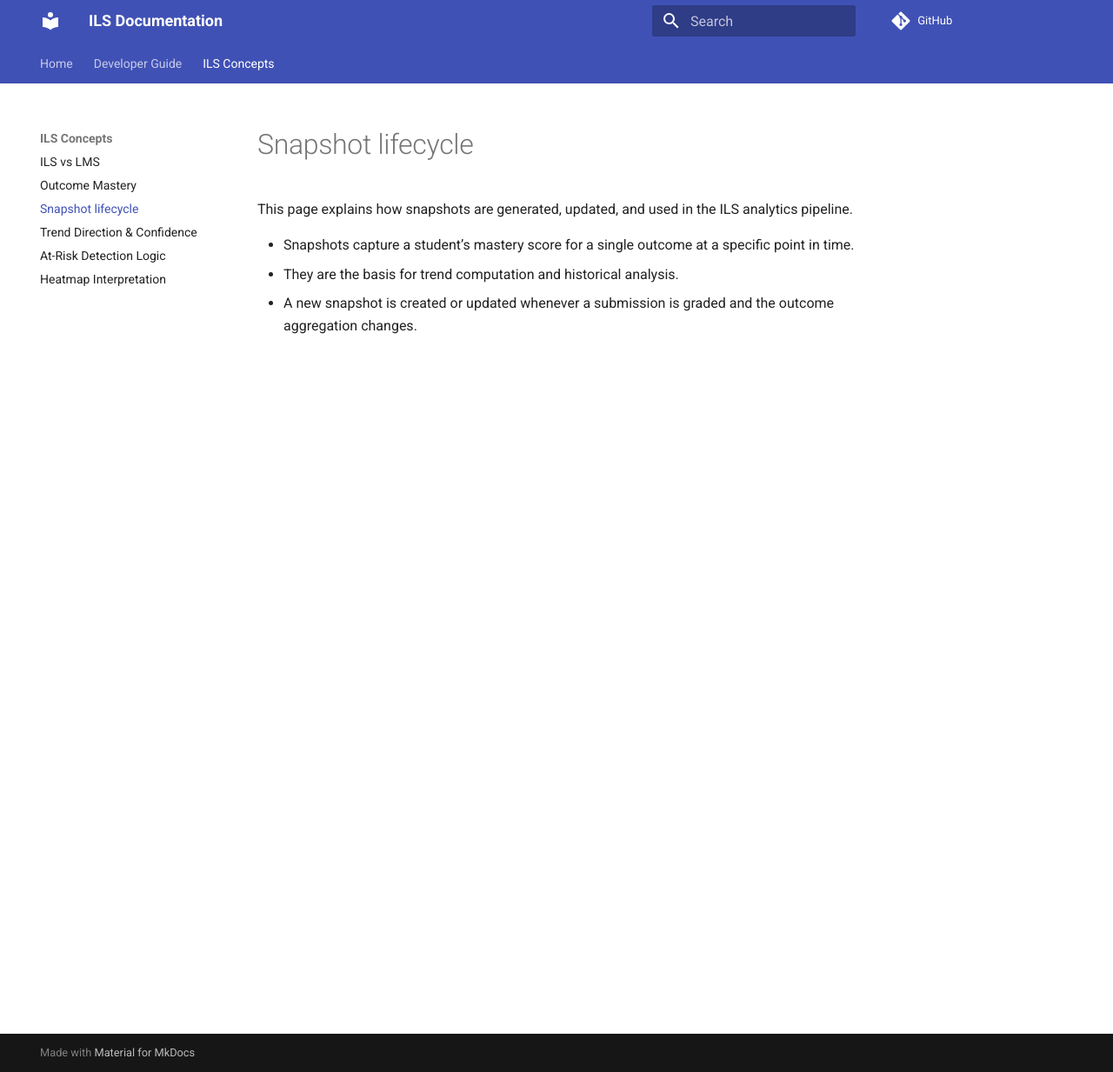
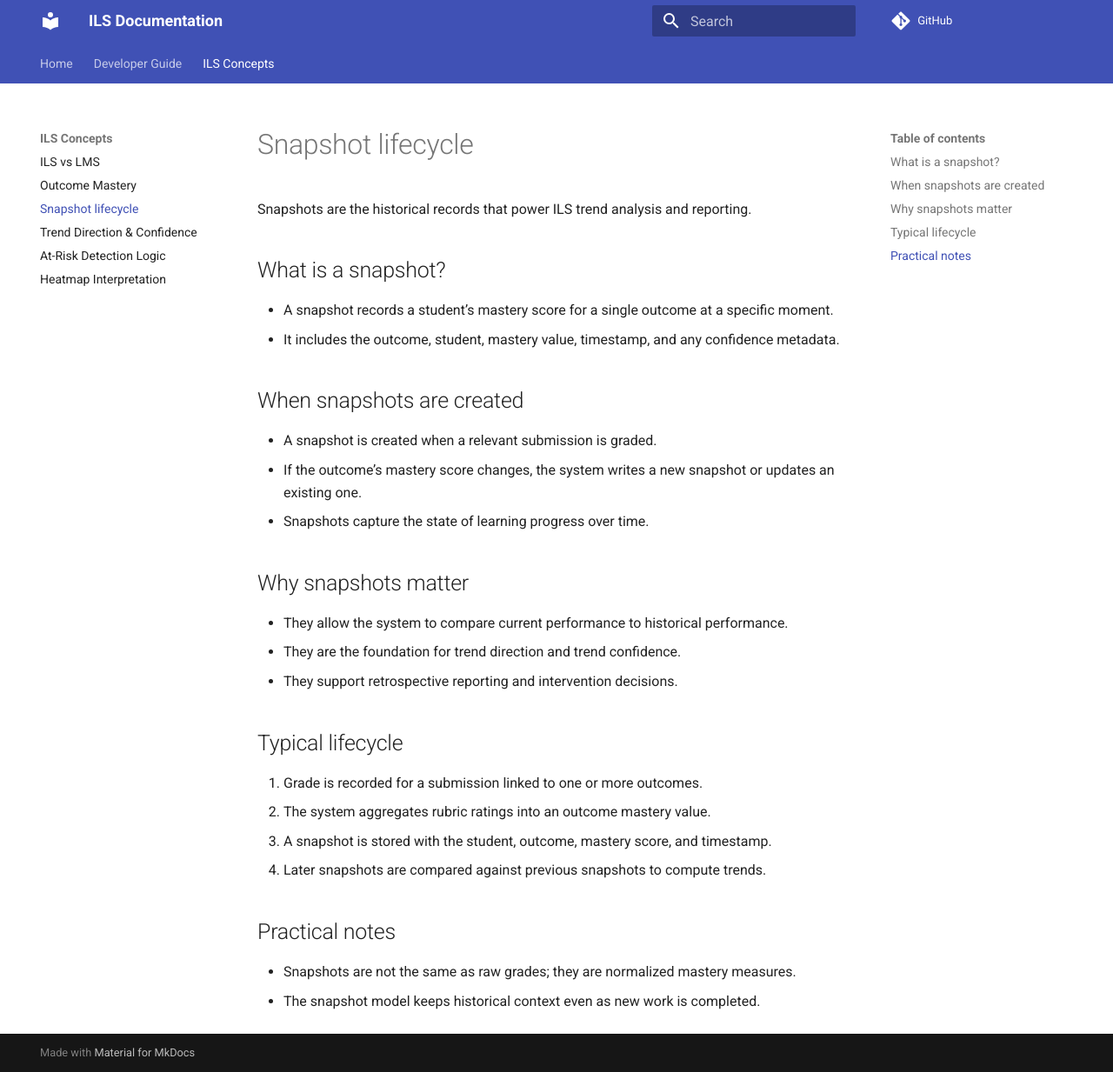
Before and after one commit to Maestrocop/ILS-doc, an MkDocs documentation site: the page built from docs/concepts/snapshot-lifecycle.md, in a window 1280 px wide and 1233 px high. Shown: the whole window at 87% size. Built offline with MkDocs 1.6.1 and Material for MkDocs 9.7.7, drawn with Linux system fonts in a browser that asks for light colours; comment, search, counter and statistics services are not loaded.

Commit message:
Populate Phase B concept pages with ILS content

```diff
--- a/docs/concepts/snapshot-lifecycle.md
+++ b/docs/concepts/snapshot-lifecycle.md
@@ -1,7 +1,32 @@
 # Snapshot lifecycle
 
-This page explains how snapshots are generated, updated, and used in the ILS analytics pipeline.
+Snapshots are the historical records that power ILS trend analysis and reporting.
 
-- Snapshots capture a student’s mastery score for a single outcome at a specific point in time.
-- They are the basis for trend computation and historical analysis.
-- A new snapshot is created or updated whenever a submission is graded and the outcome aggregation changes.
+## What is a snapshot?
+
+- A snapshot records a student’s mastery score for a single outcome at a specific moment.
+- It includes the outcome, student, mastery value, timestamp, and any confidence metadata.
+
+## When snapshots are created
+
+- A snapshot is created when a relevant submission is graded.
+- If the outcome’s mastery score changes, the system writes a new snapshot or updates an existing one.
+- Snapshots capture the state of learning progress over time.
+
+## Why snapshots matter
+
+- They allow the system to compare current performance to historical performance.
+- They are the foundation for trend direction and trend confidence.
+- They support retrospective reporting and intervention decisions.
+
+## Typical lifecycle
+
+1. Grade is recorded for a submission linked to one or more outcomes.
+2. The system aggregates rubric ratings into an outcome mastery value.
+3. A snapshot is stored with the student, outcome, mastery score, and timestamp.
+4. Later snapshots are compared against previous snapshots to compute trends.
+
+## Practical notes
+
+- Snapshots are not the same as raw grades; they are normalized mastery measures.
+- The snapshot model keeps historical context even as new work is completed.
```
Also changed, not shown: docs/concepts/at-risk-detection.md (+21 -4 lines), docs/concepts/heatmap-interpretation.md (+23 -4 lines), docs/concepts/ils-vs-lms.md (+29 -1 lines), docs/concepts/outcome-mastery.md (+27 -1 lines), docs/concepts/trend-direction-confidence.md (+27 -4 lines).
